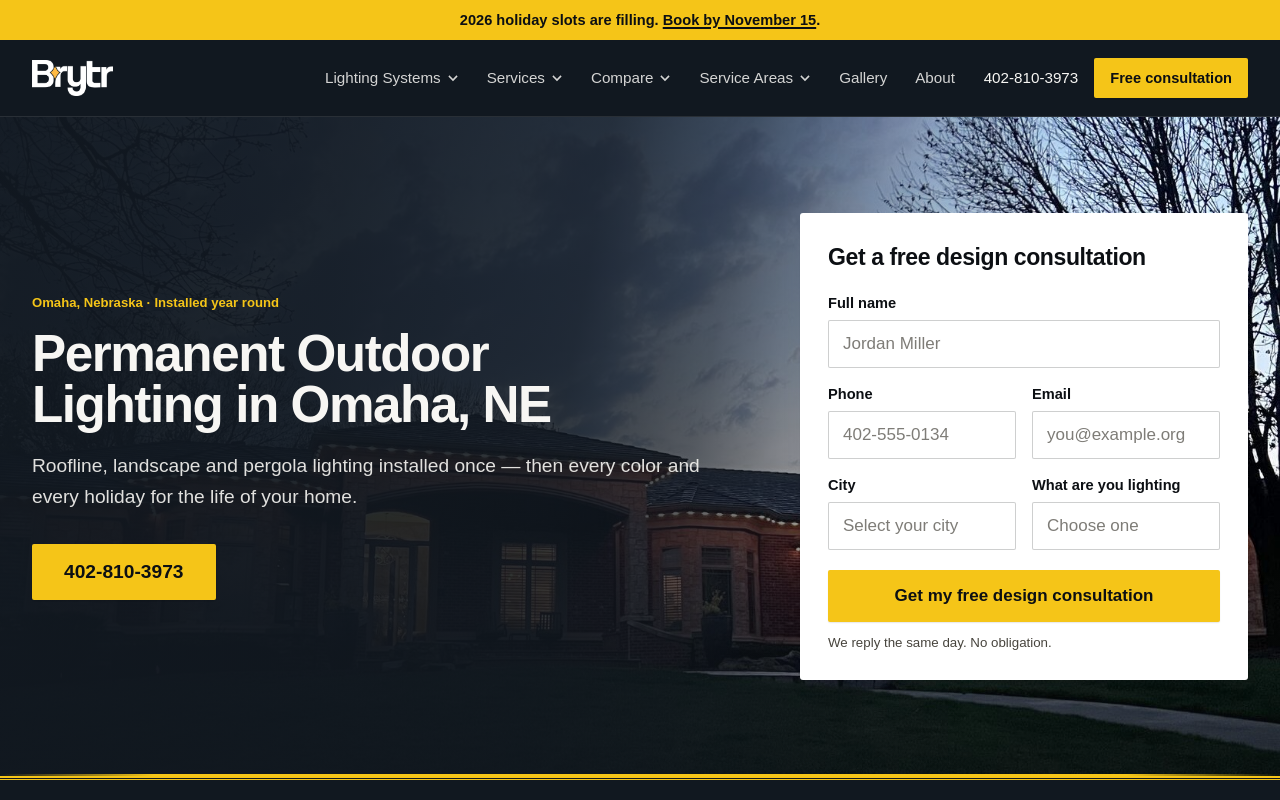
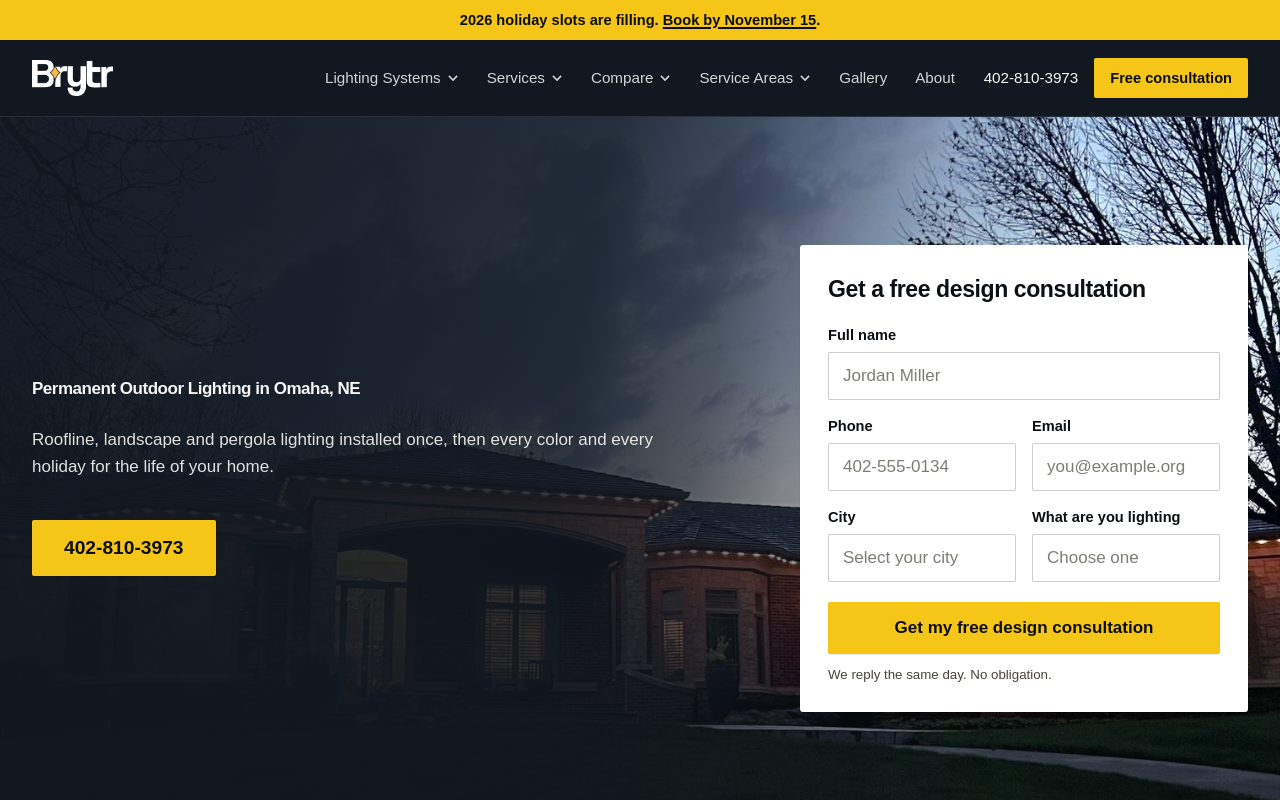
Before and after one commit to kvelasquez315/brytr-site, a Next.js app: page / in a window 1280 px wide. Shown: the top 800 px of the page. Built offline with nearby package versions, Linux system fonts and the light colour scheme; a web font is replaced by a local one.

Commit message:
Upload: hero.tsx

```diff
--- a/components/sections/hero.tsx
+++ b/components/sections/hero.tsx
@@ -33,20 +33,19 @@ export function Hero() {
       />
       <div className="hero-scrim absolute inset-0" aria-hidden />
 
-      <div className="shell relative grid items-center gap-10 py-16 lg:grid-cols-[1fr_28rem] lg:gap-16 lg:py-24 xl:gap-24">
+      <div className="shell relative grid items-center gap-10 py-20 lg:grid-cols-[1fr_28rem] lg:gap-16 lg:py-32 xl:gap-24">
         {/* ── left: short, keyword-forward ── */}
         <div className="max-w-[46rem]">
-          <p className="label text-accent">
-            Omaha, Nebraska · Installed year round
-          </p>
-
-          <h1 className="mt-4 text-[clamp(2.4rem,4vw,4rem)] leading-[0.98] text-on-dark">
+          {/* THE EYEBROW IS GONE. "Omaha, Nebraska · Installed year round" in small amber
+            * above the headline was the first of sixty-odd labels on the old page, and the
+            * city is already in the headline underneath it. A headline can start on its own. */}
+          <h1 className="display-hero text-on-dark">
             Permanent Outdoor Lighting in Omaha, NE
           </h1>
 
-          <p className="mt-5 text-lg leading-relaxed text-on-dark/90">
-            Roofline, landscape and pergola lighting installed once — then every color and
-            every holiday for the life of your home.
+          <p className="lead mt-7 text-on-dark/90">
+            Roofline, landscape and pergola lighting installed once, then every color and every
+            holiday for the life of your home.
           </p>
 
           {/* The form is right there, so a second "get a consultation" button would be
@@ -54,7 +53,7 @@ export function Hero() {
             * path for anyone who would rather talk than type. Everything else that used
             * to live under here (review score, install count, service area) is in the
             * band directly below, so it is not repeated. */}
-          <div className="mt-8">
+          <div className="mt-10">
             <Button asChild size="lg">
               <a href={site.phoneHref}>{site.phone}</a>
             </Button>
```
